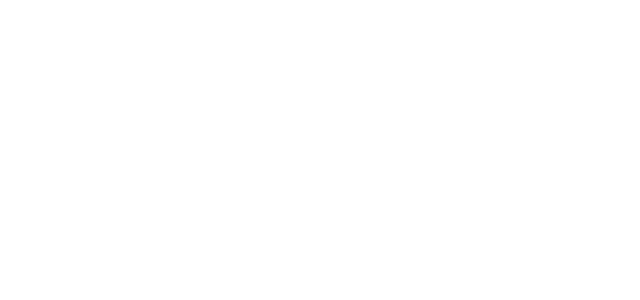
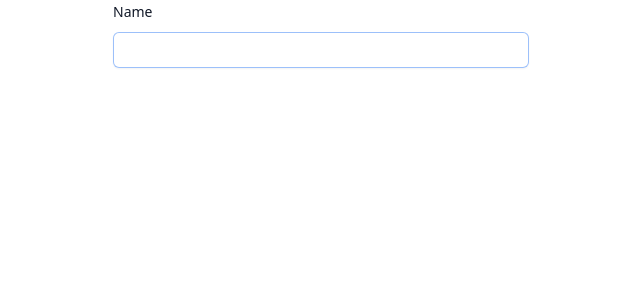
Before and after one commit to gabiito/base-nuxt3-project, a Nuxt app: page /components in a window 1280 px wide. Before the commit this address had no page. Shown: the top 300 px of the page, without its empty margins (319-959 px from the left). Built offline with nearby package versions, Linux system fonts and the light colour scheme.

Commit message:
Add components page

```diff
--- /dev/null
+++ b/pages/components/index.vue
@@ -0,0 +1,14 @@
+<template>
+  <PageWrapper>
+    <div class="w-full flex justify-center">
+      <div class="w-1/2">
+        <InputField label="Name" />
+      </div>
+    </div>
+  </PageWrapper>
+</template>
+
+<script setup>
+import PageWrapper from '@/components/layout/wrappers/PageWrapper'
+import InputField from '@/components/common/inputs/InputField'
+</script>
```
